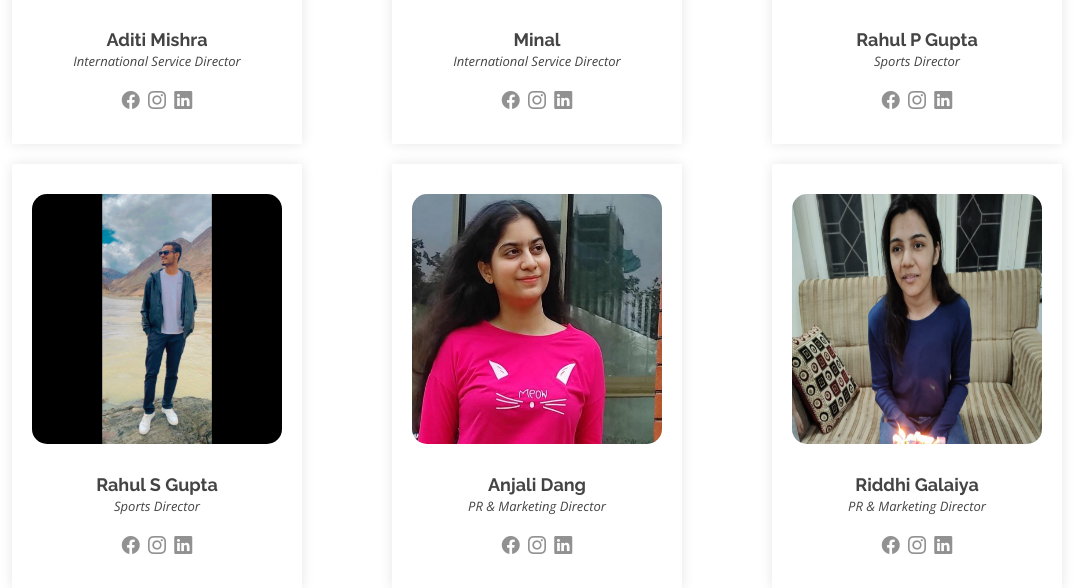
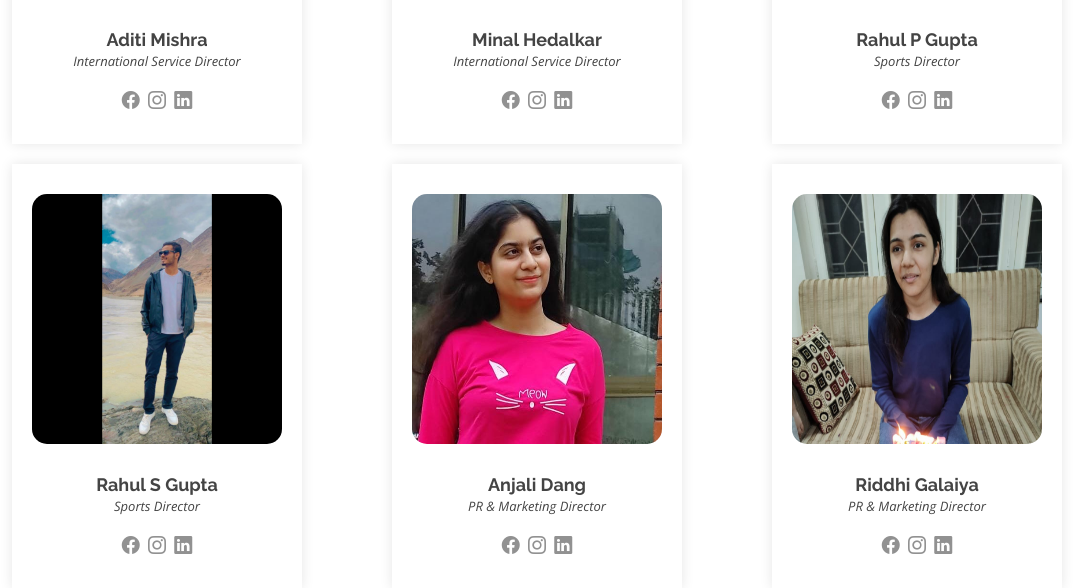
Before and after one commit to smaranx/RACNM-V.2.0, a PHP site: page /team.php in a window 1280 px wide. Shown: the part 3087-3675 px from the top of the page, without its empty margins (70-1143 px from the left). Run offline with PHP 8.4, Linux system fonts and the light colour scheme.

Commit message:
updated :up: team member

```diff
--- a/team.php
+++ b/team.php
@@ -311,13 +311,13 @@
 
             <div class="col-lg-4 col-md-6 d-flex align-items-stretch">
               <div class="member">
-                <img src="assets/img/team/aditi.jpeg" alt="" />
-                <h4>Minal</h4>
+                <img src="assets/img/team/minal.jpeg" alt="" />
+                <h4>Minal Hedalkar</h4>
                 <span>International Service Director</span>
                 <div class="social">
-                  <a href="https://www.facebook.com/profile.php?id=100067549206397"><i class="bi bi-facebook"></i></a>
-                  <a href="https://instagram.com/adxti.10?utm_medium=copy_link"><i class="bi bi-instagram"></i></a>
-                  <a href="https://www.linkedin.com/in/aditi-mishra-538a1b210"><i class="bi bi-linkedin"></i></a>
+                  <a href="https://www.facebook.com/minal.hedalkar"><i class="bi bi-facebook"></i></a>
+                  <a href="https://instagram.com/fandom.63?utm_medium=copy_link"><i class="bi bi-instagram"></i></a>
+                  <a href="https://in.linkedin.com/in/minal-hedalkar-b31149129"><i class="bi bi-linkedin"></i></a>
                 </div>
               </div>
             </div>
```
Also changed, not shown: assets/img/team/minal.jpeg (added).
